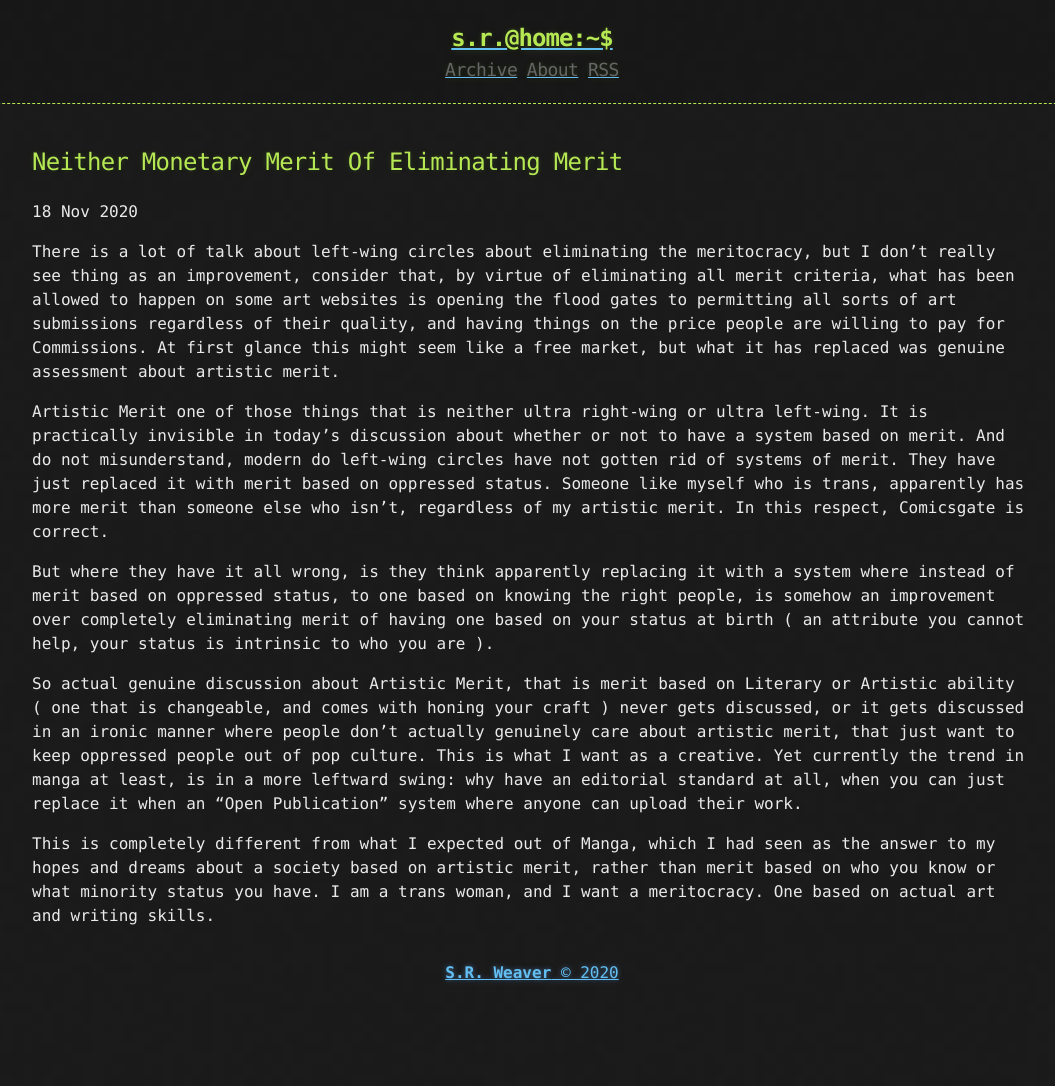
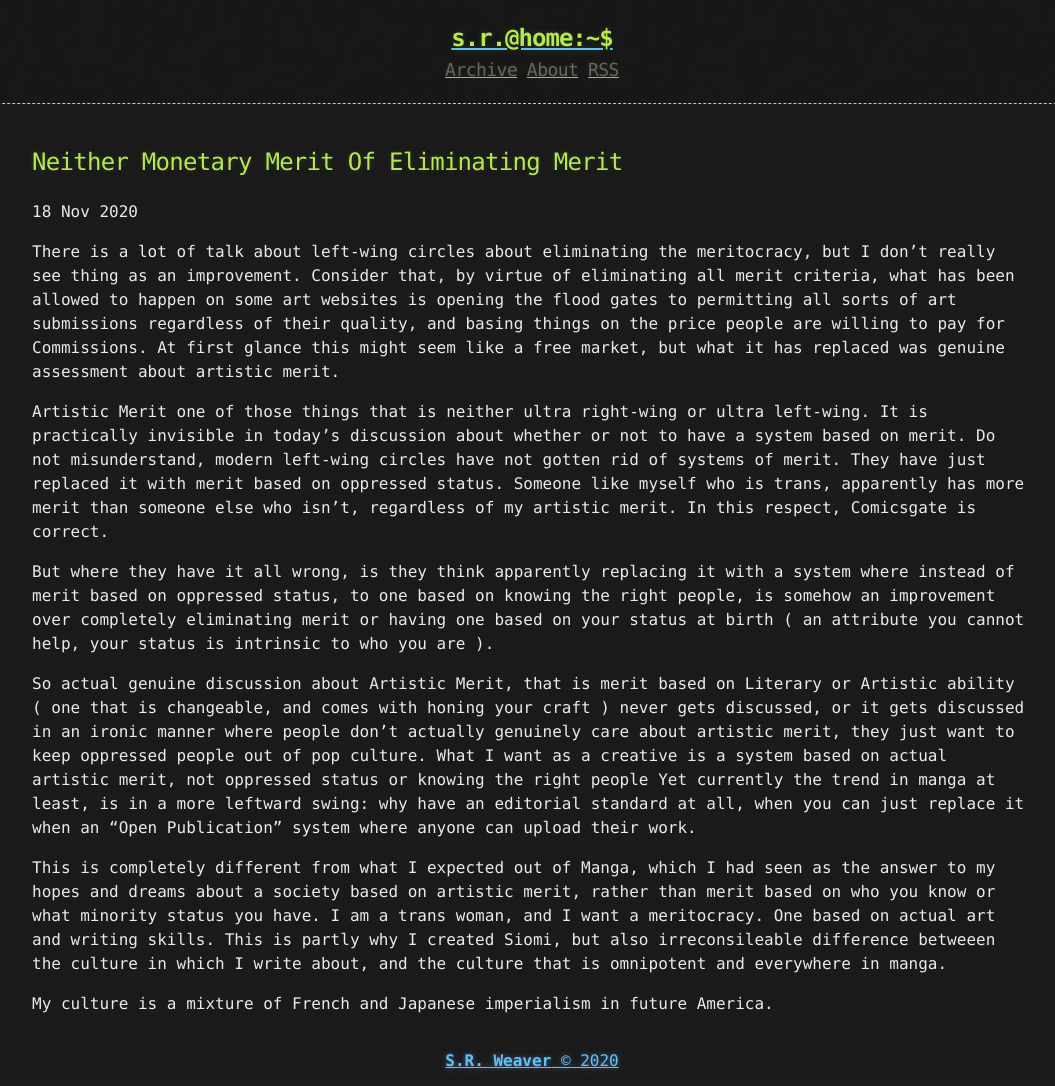
Before and after one commit to LWFlouisa/UploadedFairyUpdates, a Jekyll site: the page built from _posts/2020-11-18-neithermonetarymeritoreliminatingmerit.md, in a window 1280 px wide. Shown: the whole page, without its empty margins (108-1163 px from the left). Built offline with Jekyll 4.4.1, drawn with Linux system fonts in a browser that asks for light colours; before the commit the page ends 998 px from its top, so only the background shows below that.

Commit message:
Update 2020-11-18-neithermonetarymeritoreliminatingmerit.md

```diff
--- a/_posts/2020-11-18-neithermonetarymeritoreliminatingmerit.md
+++ b/_posts/2020-11-18-neithermonetarymeritoreliminatingmerit.md
@@ -2,12 +2,14 @@
 title: Neither Monetary Merit Of Eliminating Merit
 published: true
 ---
-There is a lot of talk about left-wing circles about eliminating the meritocracy, but I don’t really see thing as an improvement, consider that, by virtue of eliminating all merit criteria, what has been allowed to happen on some art websites is opening the flood gates to permitting all sorts of art submissions regardless of their quality, and having things on the price people are willing to pay for Commissions. At first glance this might seem like a free market, but what it has replaced was genuine assessment about artistic merit.
+There is a lot of talk about left-wing circles about eliminating the meritocracy, but I don’t really see thing as an improvement. Consider that, by virtue of eliminating all merit criteria, what has been allowed to happen on some art websites is opening the flood gates to permitting all sorts of art submissions regardless of their quality, and basing things on the price people are willing to pay for Commissions. At first glance this might seem like a free market, but what it has replaced was genuine assessment about artistic merit.
 
-Artistic Merit one of those things that is neither ultra right-wing or ultra left-wing. It is practically invisible in today’s discussion about whether or not to have a system based on merit. And do not misunderstand, modern do left-wing circles have not gotten rid of systems of merit. They have just replaced it with merit based on oppressed status. Someone like myself who is trans, apparently has more merit than someone else who isn’t, regardless of my artistic merit. In this respect, Comicsgate is correct.
+Artistic Merit one of those things that is neither ultra right-wing or ultra left-wing. It is practically invisible in today’s discussion about whether or not to have a system based on merit. Do not misunderstand, modern left-wing circles have not gotten rid of systems of merit. They have just replaced it with merit based on oppressed status. Someone like myself who is trans, apparently has more merit than someone else who isn’t, regardless of my artistic merit. In this respect, Comicsgate is correct.
 
-But where they have it all wrong, is they think apparently replacing it with a system where instead of merit based on oppressed status, to one based on knowing the right people, is somehow an improvement over completely eliminating merit of having one based on your status at birth ( an attribute you cannot help, your status is intrinsic to who you are ).
+But where they have it all wrong, is they think apparently replacing it with a system where instead of merit based on oppressed status, to one based on knowing the right people, is somehow an improvement over completely eliminating merit or having one based on your status at birth ( an attribute you cannot help, your status is intrinsic to who you are ).
 
-So actual genuine discussion about Artistic Merit, that is merit based on Literary or Artistic ability ( one that is changeable, and comes with honing your craft ) never gets discussed, or it gets discussed in an ironic manner where people don’t actually genuinely care about artistic merit, that just want to keep oppressed people out of pop culture. This is what I want as a creative. Yet currently the trend in manga at least, is in a more leftward swing: why have an editorial standard at all, when you can just replace it when an “Open Publication” system where anyone can upload their work.
+So actual genuine discussion about Artistic Merit, that is merit based on Literary or Artistic ability ( one that is changeable, and comes with honing your craft ) never gets discussed, or it gets discussed in an ironic manner where people don’t actually genuinely care about artistic merit, they just want to keep oppressed people out of pop culture. What I want as a creative is a system based on actual artistic merit, not oppressed status or knowing the right people Yet currently the trend in manga at least, is in a more leftward swing: why have an editorial standard at all, when you can just replace it when an “Open Publication” system where anyone can upload their work.
 
-This is completely different from what I expected out of Manga, which I had seen as the answer to my hopes and dreams about a society based on artistic merit, rather than merit based on who you know or what minority status you have. I am a trans woman, and I want a meritocracy. One based on actual art and writing skills.
+This is completely different from what I expected out of Manga, which I had seen as the answer to my hopes and dreams about a society based on artistic merit, rather than merit based on who you know or what minority status you have. I am a trans woman, and I want a meritocracy. One based on actual art and writing skills. This is partly why I created Siomi, but also irreconsileable difference betweeen the culture in which I write about, and the culture that is omnipotent and everywhere in manga.
+
+My culture is a mixture of French and Japanese imperialism in future America.
```
